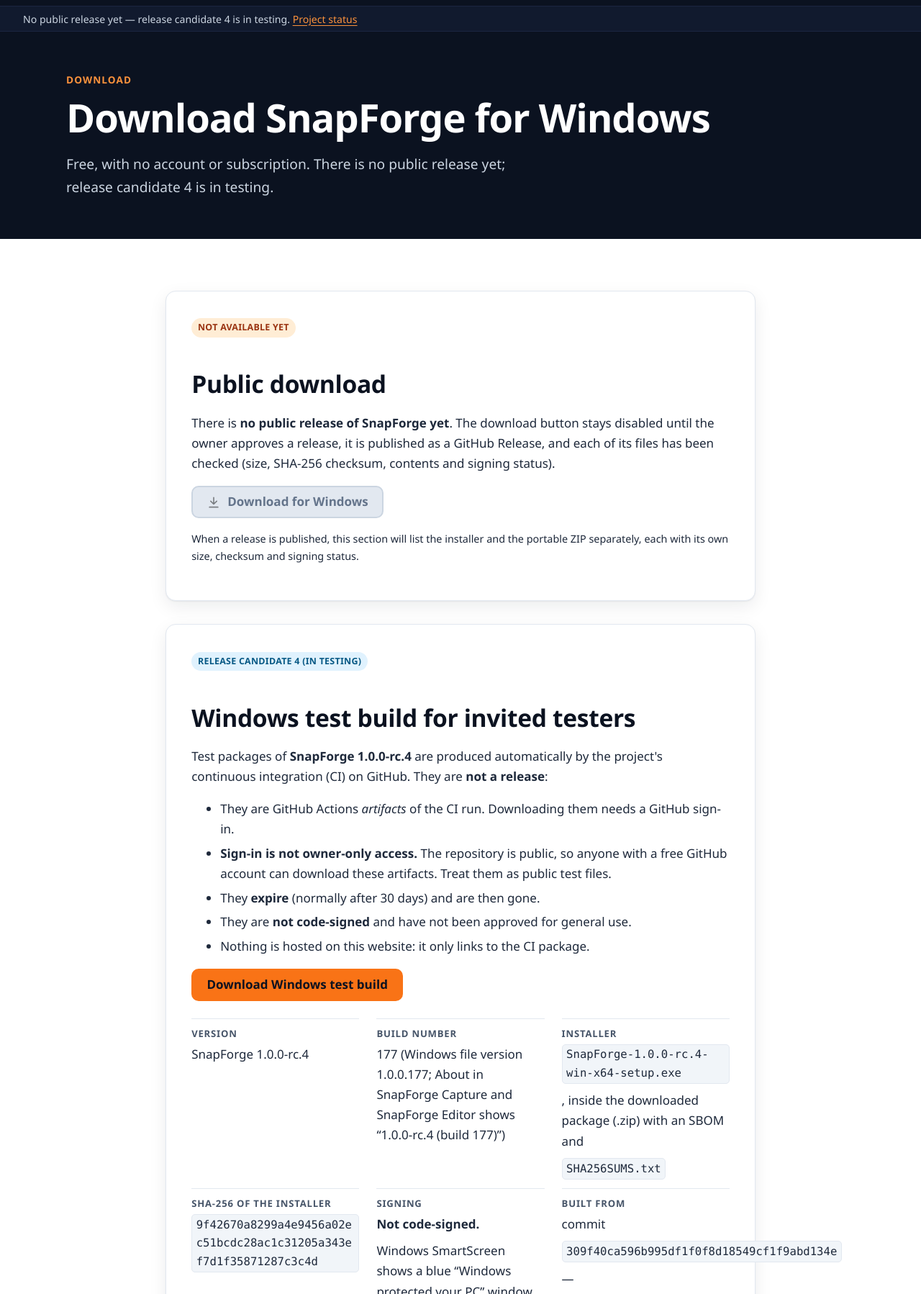
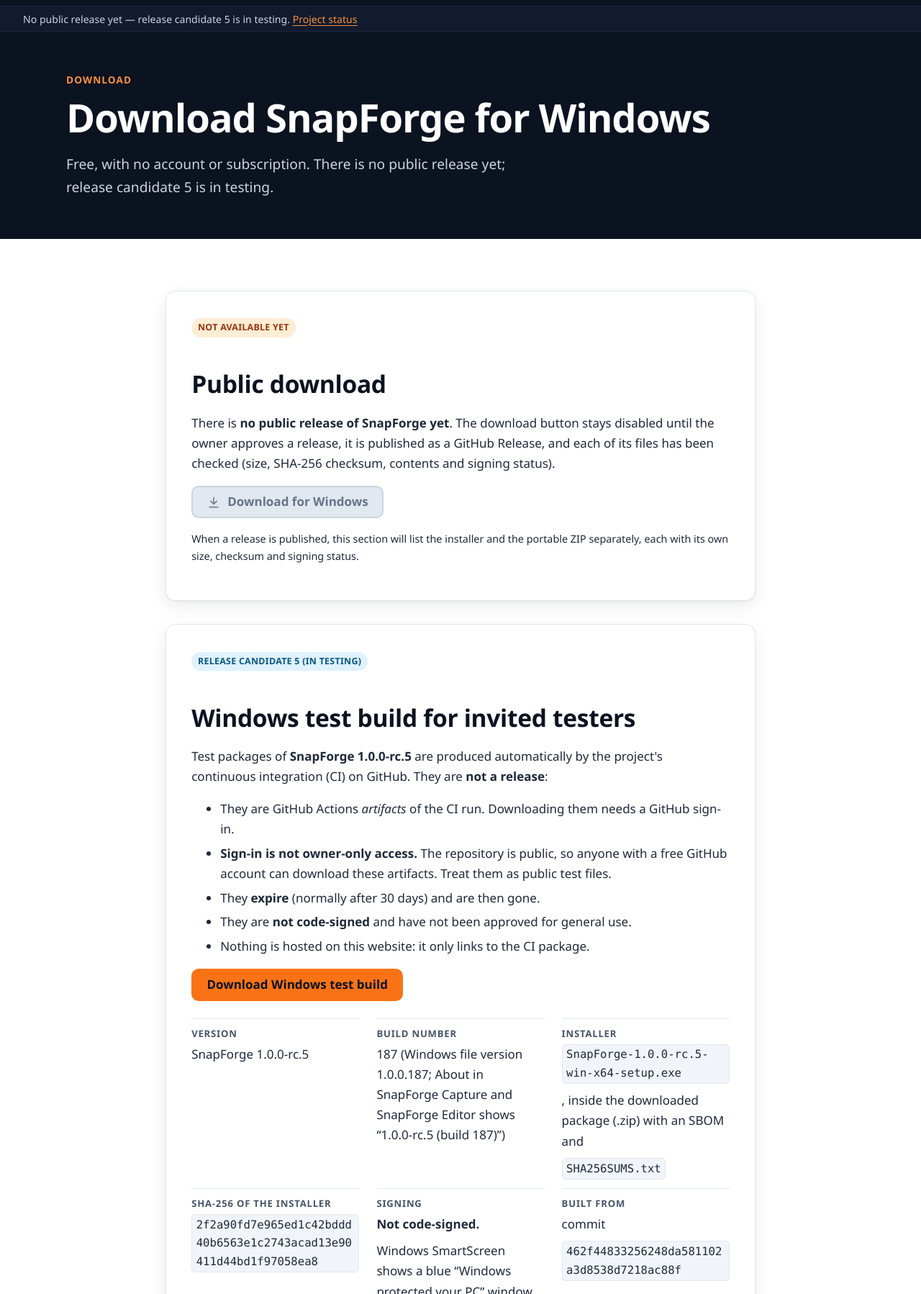
Before and after one commit to bazeocrisy/SnapForge, a plain HTML site: page download.html in a window 1280 px wide. Shown: the part 56-1854 px from the top of the page at 72% size. Drawn offline with Linux system fonts and the light colour scheme.

Commit message:
Publish website from release/v1.0-candidate@69d27c4d28c7

```diff
--- a/assets/css/site.css
+++ b/assets/css/site.css
@@ -226,6 +226,9 @@ figure.shot a:focus-visible { outline: 3px solid var(--orange-500); outline-offs
 .facts dt { font-size: 0.82rem; text-transform: uppercase; letter-spacing: 0.06em; color: var(--slate-600); font-weight: 700; }
 .facts dd { margin: 0.2rem 0 0; display: flex; flex-wrap: wrap; align-items: center; gap: 0.6rem; }
 .hash { word-break: break-all; }
+/* Long commit IDs, checksums and file names must wrap on phones instead of widening the page (QA-RC5-07). */
+.facts div, .facts dd > * { min-width: 0; max-width: 100%; }
+.facts code { overflow-wrap: anywhere; }
 
 /* tables */
 .table-wrap { overflow-x: auto; margin-bottom: 1.5rem; border: 1px solid var(--slate-200); border-radius: var(--radius-sm); }
--- a/build-info.json
+++ b/build-info.json
@@ -1,5 +1,5 @@
 {
   "sourceBranch": "release/v1.0-candidate",
-  "sourceCommit": "86a593df5a60d51796623fe0263c1262fd767268",
-  "publishedAt": "2026-11-28T12:31:23+00:00"
+  "sourceCommit": "69d27c4d28c76e8ed91be26b061055d6fe1f2894",
+  "publishedAt": "2026-11-28T19:06:45+00:00"
 }
--- a/download.html
+++ b/download.html
@@ -48,14 +48,14 @@
       </ul>
     </nav>
   </div>
-  <p class="status-strip"><span class="container">No public release yet — release candidate 4 is in testing. <a href="roadmap.html">Project status</a></span></p>
+  <p class="status-strip"><span class="container">No public release yet — release candidate 5 is in testing. <a href="roadmap.html">Project status</a></span></p>
 </header>
 <main id="main" tabindex="-1">
 <section class="page-hero">
   <div class="container">
     <p class="eyebrow">Download</p>
     <h1>Download SnapForge for Windows</h1>
-    <p class="lead">Free, with no account or subscription. There is no public release yet; release candidate 4 is
+    <p class="lead">Free, with no account or subscription. There is no public release yet; release candidate 5 is
     in testing.</p>
   </div>
 </section>
@@ -75,9 +75,9 @@
 
 
 <section class="status-card" aria-labelledby="test-builds">
-  <span class="badge badge-exp">Release candidate 4 (in testing)</span>
+  <span class="badge badge-exp">Release candidate 5 (in testing)</span>
   <h2 id="test-builds">Windows test build for invited testers</h2>
-  <p>Test packages of <strong>SnapForge 1.0.0-rc.4</strong> are produced automatically by the project's continuous
+  <p>Test packages of <strong>SnapForge 1.0.0-rc.5</strong> are produced automatically by the project's continuous
   integration (CI) on GitHub. They are <strong>not a release</strong>:</p>
   <ul>
     <li>They are GitHub Actions <em>artifacts</em> of the CI run. Downloading them needs a GitHub sign-in.</li>
@@ -88,14 +88,14 @@
     <li>Nothing is hosted on this website: it only links to the CI package.</li>
   </ul>
 
-  <p><a class="btn btn-primary" href="https://github.com/bazeocrisy/SnapForge/actions/runs/46143380997/artifacts/15262932902" rel="noopener noreferrer">Download Windows test build<span class="visually-hidden"> (external site)</span></a></p>
+  <p><a class="btn btn-primary" href="https://github.com/bazeocrisy/SnapForge/actions/runs/46178250395/artifacts/15276573295" rel="noopener noreferrer">Download Windows test build<span class="visually-hidden"> (external site)</span></a></p>
   <dl class="facts">
-    <div><dt>Version</dt><dd>SnapForge 1.0.0-rc.4</dd></div>
-    <div><dt>Build number</dt><dd>177 (Windows file version 1.0.0.177; About in SnapForge Capture and SnapForge Editor shows “1.0.0-rc.4 (build 177)”)</dd></div>
-    <div><dt>Installer</dt><dd><code>SnapForge-1.0.0-rc.4-win-x64-setup.exe</code>, inside the downloaded package (.zip) with an SBOM and <code>SHA256SUMS.txt</code></dd></div>
-    <div><dt>SHA-256 of the installer</dt><dd><code class="hash">9f42670a8299a4e9456a02ec51bcdc28ac1c31205a343ef7d1f35871287c3c4d</code></dd></div>
+    <div><dt>Version</dt><dd>SnapForge 1.0.0-rc.5</dd></div>
+    <div><dt>Build number</dt><dd>187 (Windows file version 1.0.0.187; About in SnapForge Capture and SnapForge Editor shows “1.0.0-rc.5 (build 187)”)</dd></div>
+    <div><dt>Installer</dt><dd><code>SnapForge-1.0.0-rc.5-win-x64-setup.exe</code>, inside the downloaded package (.zip) with an SBOM and <code>SHA256SUMS.txt</code></dd></div>
+    <div><dt>SHA-256 of the installer</dt><dd><code class="hash">2f2a90fd7e965ed1c42bddd40b6563e1c2743acad13e90411d44bd1f97058ea8</code></dd></div>
     <div><dt>Signing</dt><dd><strong>Not code-signed.</strong> Windows SmartScreen shows a blue “Windows protected your PC” window for unsigned programs. Check the SHA-256 first; do not install a file whose checksum differs.</dd></div>
-    <div><dt>Built from</dt><dd>commit <code>309f40ca596b995df1f0f8d18549cf1f9abd134e</code> — <a href="https://github.com/bazeocrisy/SnapForge/actions/runs/46143380997" rel="noopener noreferrer">the CI run that built and tested it<span class="visually-hidden"> (external site)</span></a></dd></div>
+    <div><dt>Built from</dt><dd>commit <code>462f44833256248da581102a3d8538d7218ac88f</code> — <a href="https://github.com/bazeocrisy/SnapForge/actions/runs/46178250395" rel="noopener noreferrer">the CI run that built and tested it<span class="visually-hidden"> (external site)</span></a></dd></div>
     <div><dt>Link valid until</dt><dd>2026-12-28 (GitHub deletes the package then; this page will point to the next tested build)</dd></div>
   </dl>
 </section>
```
Also changed, not shown: 404.html (+1 -1 lines), about.html (+1 -1 lines), code-signing.html (+1 -1 lines), donate.html (+1 -1 lines), features.html (+1 -1 lines), guide.html (+1 -1 lines), index.html (+2 -2 lines), privacy.html (+1 -1 lines), roadmap.html (+1 -1 lines), support.html (+1 -1 lines), whats-new.html (+1 -1 lines).
